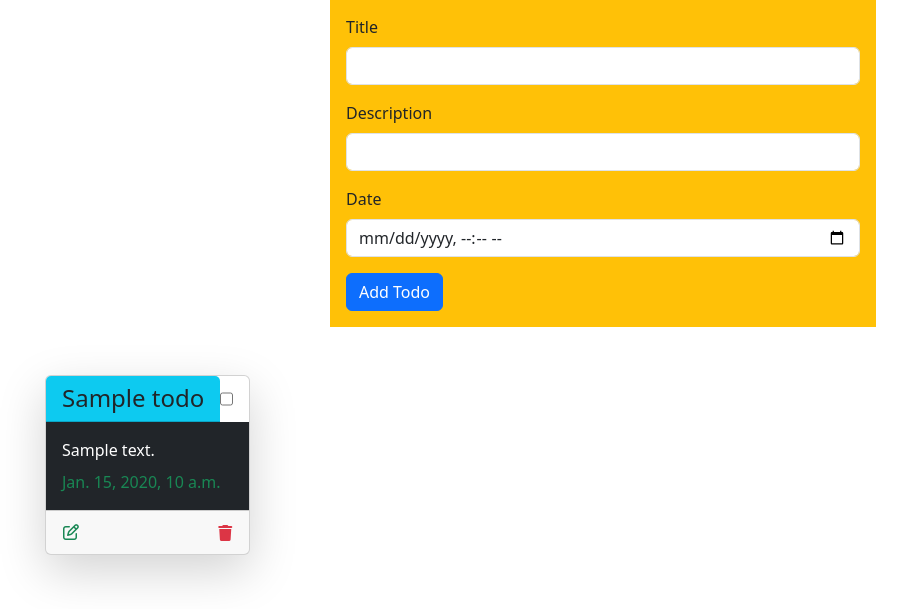
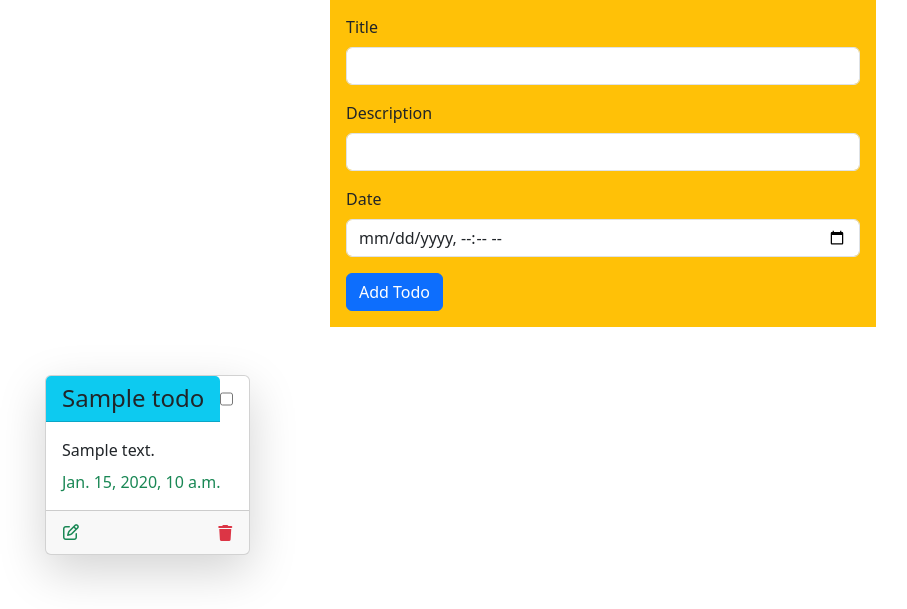
Before and after one commit to santosh-patil-hub/My-Project, a Django app: template templates/auth/index.html in a window 1280 px wide. Shown: the part 191-800 px from the top of the page, without its empty margins (37-944 px from the left). Run offline with Django 3.2, Linux system fonts and the light colour scheme; the template is opened without the code that fills it: most values are stand-ins (such as "Sample title", 1, 10 or a date in 2020); some libraries are stand-ins or nearby versions.

Commit message:
Your descriptive commit message

```diff
--- a/templates/auth/index.html
+++ b/templates/auth/index.html
@@ -88,7 +88,7 @@
                     <h4 class="card-header bg-info">{{ todo.title }}</h4>
                     <input type="checkbox" class="complate" />
                   </div>
-                  <div class="card-body bg-dark text-white d-flex flex-column">
+                  <div class="card-body  d-flex flex-column">
                     <p class="card-title description" data-bs-toggle="modal" data-bs-target="#descModal" data-bs-title="{{ todo.title }}" data-bs-desc="{{ todo.desc }}" data-bs-date="{{ todo.date }}">{{ todo.desc }}</p>
                     <p class="card-text text-success mt-auto">{{ todo.date }}</p>
                   </div>
```
